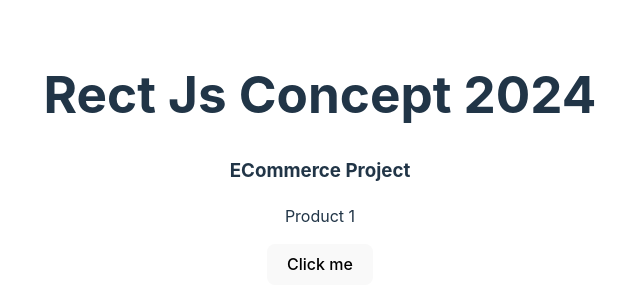
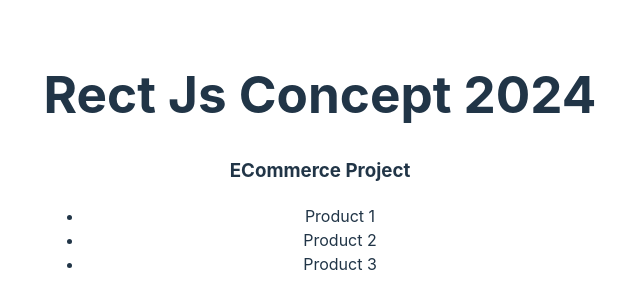
Before and after one commit to Sk-Shubhasheesh/React-Training-PSIT, a React (Vite) app: page / in a window 1280 px wide. Shown: the top 308 px of the page, without its empty margins (320-960 px from the left). Built offline with nearby package versions, Linux system fonts and the light colour scheme.

Commit message:
Render List - List & Key

```diff
--- a/src/components/products/index.jsx
+++ b/src/components/products/index.jsx
@@ -6,7 +6,15 @@ function ProductList() {
     return (
         <div>
             <h3>ECommerce Project</h3>
-            <ProductItem />
+            {/* <ProductItem /> */}
+           <ul>
+            {
+                dummmyProductData.map((item, index)=>
+                <li key={index}>{item}</li>)
+            }
+           </ul>
+
+
         </div>
     )
 }
```
